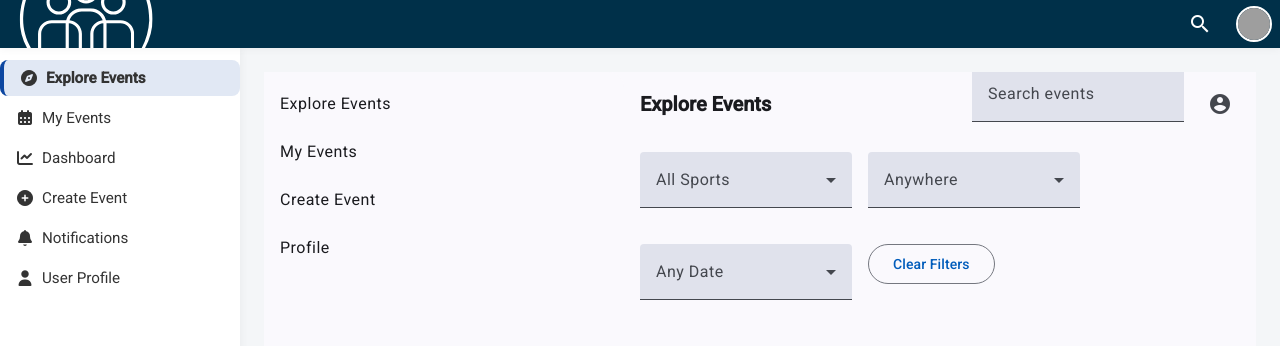
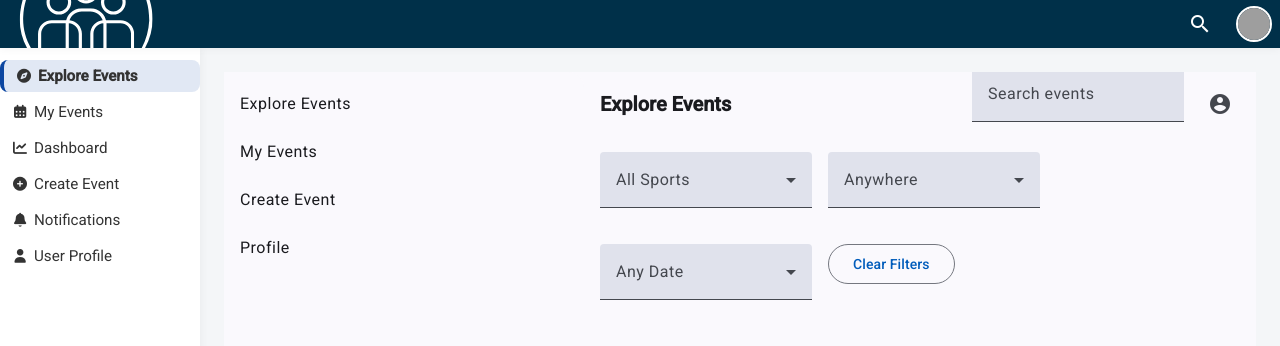
Before and after one commit to Dobrovsky007/UntitledWebAppFE, an Angular app in the folder frontend/App/: page /explore-events in a window 1280 px wide. Shown: the top 346 px of the page. Built offline with nearby package versions, Linux system fonts and the light colour scheme; grey boxes are pictures that could not be loaded.

Commit message:
sidebar change thw width

```diff
--- a/frontend/App/src/app/layout/layout/layout.scss
+++ b/frontend/App/src/app/layout/layout/layout.scss
@@ -8,7 +8,7 @@
   display: flex;
   flex-direction: column;
   background: #f4f6f8;
-  margin-left: 240px;
+  margin-left: 200px; /* Updated from 240px to 200px to match sidebar width */
   padding-top: 48px;
 }
 
--- a/frontend/App/src/app/layout/sidebar/sidebar/sidebar.scss
+++ b/frontend/App/src/app/layout/sidebar/sidebar/sidebar.scss
@@ -2,7 +2,7 @@
   position: fixed;
   top: 48px;
   left: 0;
-  width: 240px;
+  width: 200px; /* Reduced from 240px to 200px */
   height: calc(100vh - 48px);
   background: #fff;
   box-shadow: 2px 0 8px rgba(0,0,0,0.04);
@@ -28,8 +28,8 @@
 .nav-list a {
   display: flex;
   align-items: center;
-  gap: 8px; // less space between icon and text
-  padding: 8px 16px; // less padding
+  gap: 6px; /* Reduced from 8px to 6px for tighter spacing */
+  padding: 6px 12px; /* Reduced from 8px 16px for more compact look */
   border-radius: 8px;
   font-size: 13px; // smaller text
   color: #333;
@@ -49,8 +49,8 @@
 }
 
 .nav-icon {
-  font-size: 16px; // smaller icon
-  width: 18px;
+  font-size: 14px; /* Reduced from 16px to 14px */
+  width: 16px; /* Reduced from 18px to 16px */
   text-align: center;
 }
 
```
